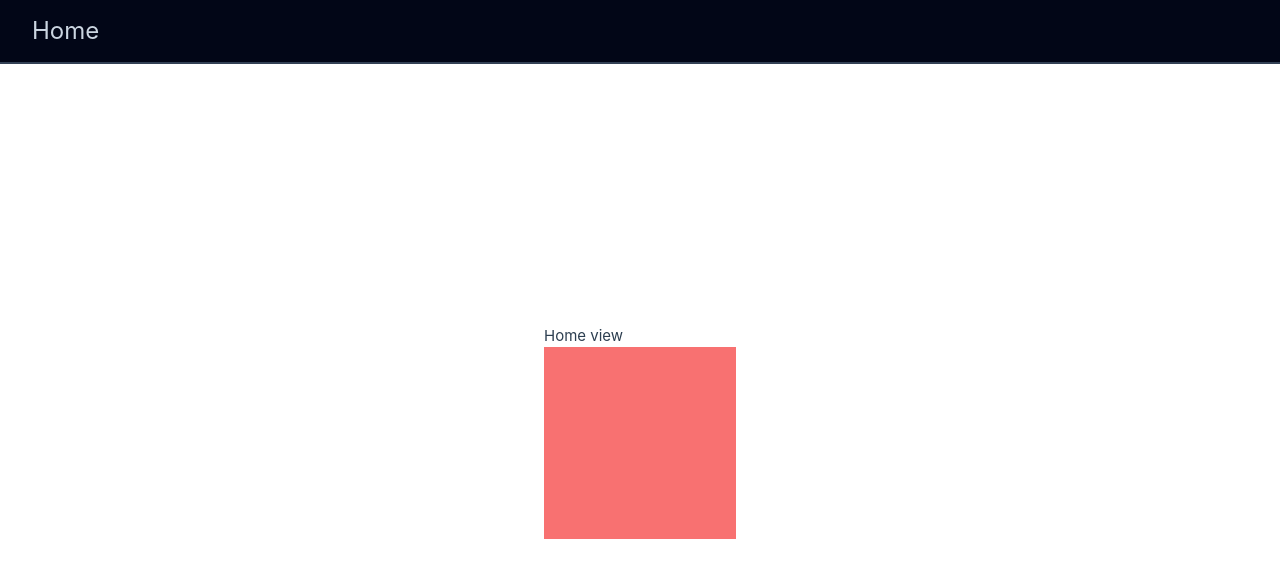
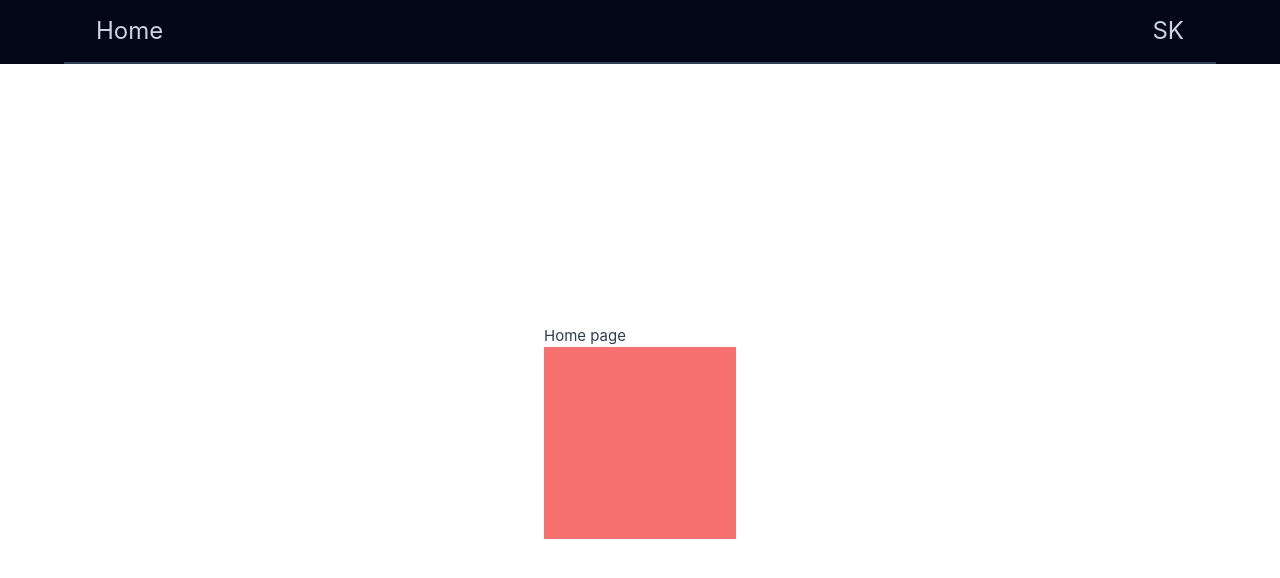
Before and after one commit to PlankoAdam/webte2-sz, a Vue app in the folder frontend/: page / in a window 1280 px wide. Shown: the top 578 px of the page. Built offline with nearby package versions, Linux system fonts and the light colour scheme.

Commit message:
language store using pinia

```diff
--- a/frontend/src/App.vue
+++ b/frontend/src/App.vue
@@ -1,12 +1,27 @@
 <script setup>
 import { RouterLink, RouterView } from 'vue-router'
+import { useLanguageStore } from '@/stores/language'
+
+const langStore = useLanguageStore()
 </script>
 
 <template>
-  <nav
-    class="h-16 w-full bg-slate-950 fixed top-0 left-0 px-8 text-2xl content-center border-b-2 border-slate-700"
-  >
-    <RouterLink class="text-slate-300 hover:text-slate-50 transition-all" to="/">Home</RouterLink>
+  <nav class="h-16 w-full bg-slate-950 fixed top-0 left-0 text-2xl px-16">
+    <div class="grid grid-cols-2 border-b-2 border-slate-700 px-8 h-full content-center">
+      <div>
+        <RouterLink class="text-slate-300 hover:text-slate-50 transition-all" to="/"
+          >Home</RouterLink
+        >
+      </div>
+      <div class="text-end">
+        <h1
+          @click="langStore.change"
+          class="text-slate-300 hover:text-slate-50 transition-all cursor-pointer uppercase"
+        >
+          {{ langStore.t('sk', 'en') }}
+        </h1>
+      </div>
+    </div>
   </nav>
 
   <div class="mt-16">
--- a/frontend/src/stores/counter.js
+++ /dev/null
@@ -1,12 +0,0 @@
-import { ref, computed } from 'vue'
-import { defineStore } from 'pinia'
-
-export const useCounterStore = defineStore('counter', () => {
-  const count = ref(0)
-  const doubleCount = computed(() => count.value * 2)
-  function increment() {
-    count.value++
-  }
-
-  return { count, doubleCount, increment }
-})
--- /dev/null
+++ b/frontend/src/stores/language.js
@@ -0,0 +1,18 @@
+import { defineStore } from 'pinia'
+import { ref } from 'vue'
+
+export const useLanguageStore = defineStore('language', () => {
+  const selectedLang = ref('en')
+
+  const change = () => {
+    if (selectedLang.value == 'en') selectedLang.value = 'sk'
+    else if (selectedLang.value == 'sk') selectedLang.value = 'en'
+  }
+
+  const t = (entext, skText) => {
+    if (selectedLang.value == 'sk') return skText
+    else return entext
+  }
+
+  return { selectedLang, change, t }
+})
--- a/frontend/src/views/HomeView.vue
+++ b/frontend/src/views/HomeView.vue
@@ -1,8 +1,14 @@
-<script setup></script>
+<script setup>
+import { useLanguageStore } from '@/stores/language'
+
+const langStore = useLanguageStore()
+</script>
 
 <template>
   <main>
-    <h1>Home view</h1>
+    <h1>
+      {{ langStore.t('Home page', 'Domovska stranka') }}
+    </h1>
     <div class="h-48 w-48 bg-red-400"></div>
   </main>
 </template>
```
